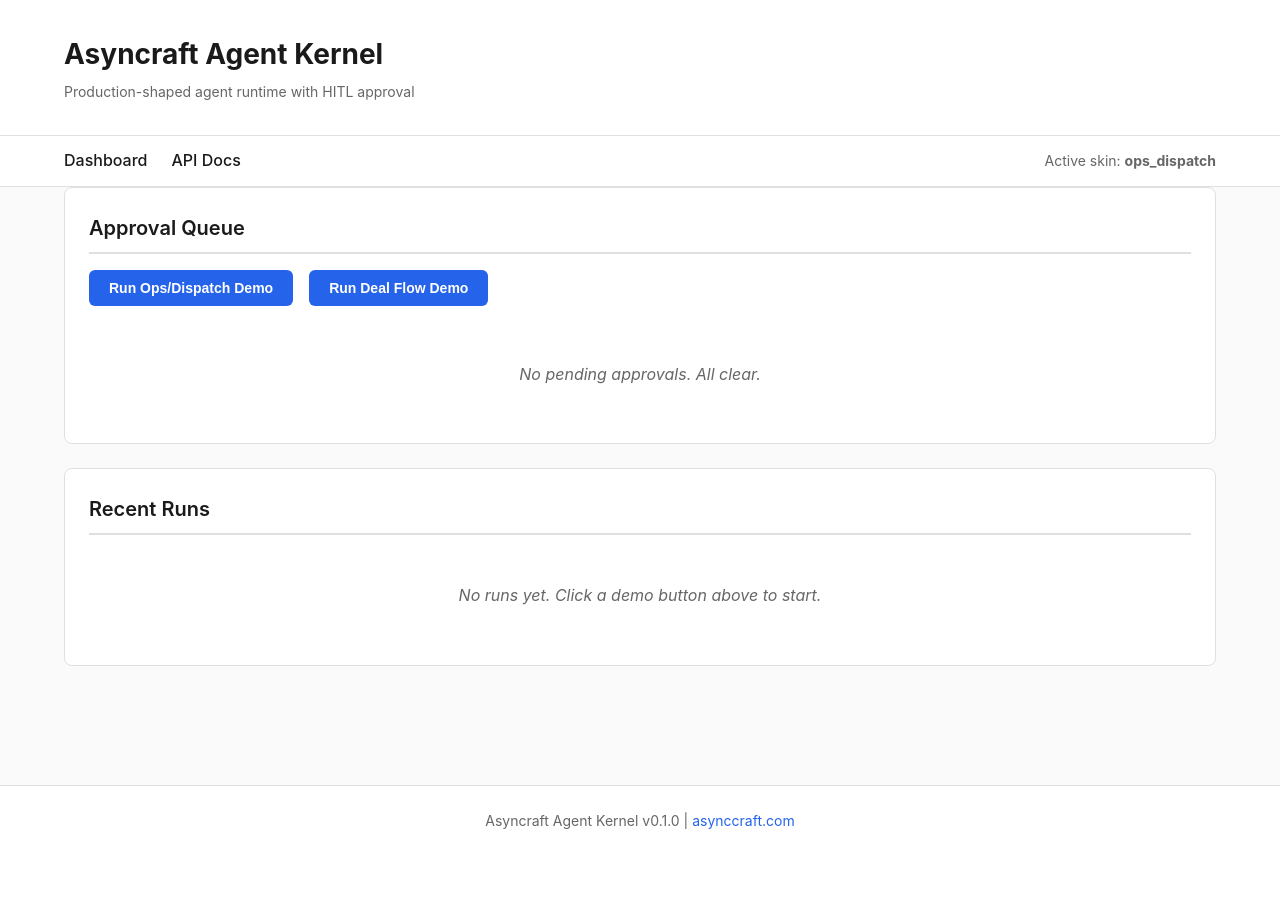
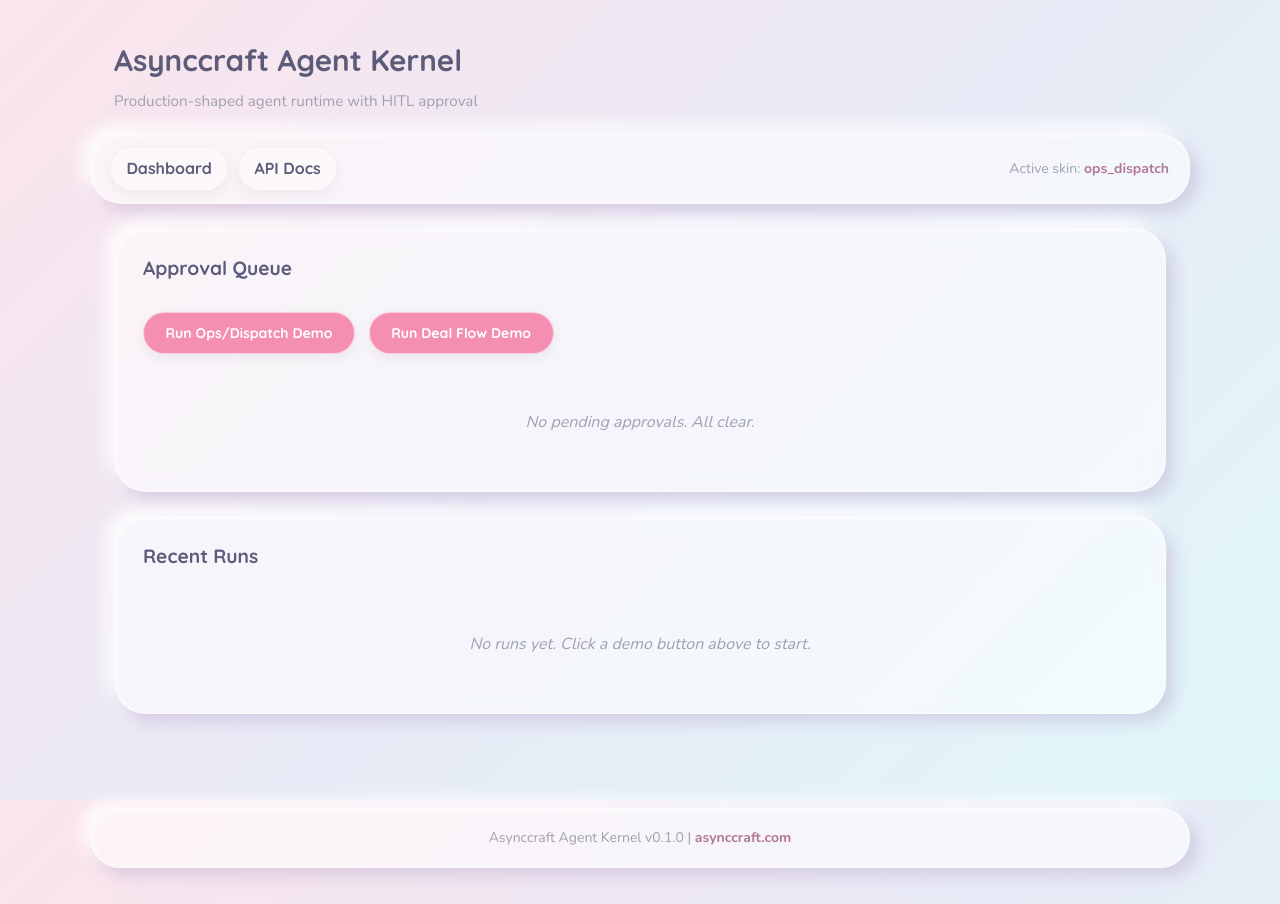
Before and after one commit to varindersingh83/asynccraft-agent-kernel, a FastAPI app: page / in a window 1280 px wide. Before the commit the page ends 829 px from the top, so only its background shows below. Run offline with FastAPI, Linux system fonts and the light colour scheme; data that the repository does not hold is empty; some libraries are stand-ins or nearby versions.

Commit message:
UI: apply claymorphism theme (Nunito/Quicksand)

```diff
--- a/asynccraft/ui/static/style.css
+++ b/asynccraft/ui/static/style.css
@@ -5,140 +7,179 @@
 }
 
 :root {
-    --bg: #fafafa;
-    --surface: #ffffff;
-    --border: #e0e0e0;
-    --text: #1a1a1a;
-    --text-secondary: #666;
-    --primary: #2563eb;
-    --success: #16a34a;
-    --danger: #dc2626;
-    --warning: #ea580c;
+    --page: linear-gradient(135deg, #fce4ec 0%, #e8eaf6 50%, #e0f7fa 100%);
+    --base: #fce4ec;
+    --fg: #5c5c7a;
+    --muted: color-mix(in srgb, #5c5c7a 58%, #ffffff 42%);
+
+    --accent: #f48fb1;
+    --accent-2: color-mix(in srgb, #f48fb1 55%, #5c5c7a 45%);
+    --accent-fg: #ffffff;
+    --accent-soft: color-mix(in srgb, #f48fb1 16%, transparent);
+
+    --surface: rgba(255, 255, 255, 0.55);
+    --surface-2: rgba(255, 255, 255, 0.35);
+
+    --radius: 32px;
+    --radius-sm: 16px;
+
+    --shadow: 8px 8px 16px rgba(180, 160, 200, 0.4), -8px -8px 16px rgba(255, 255, 255, 0.9), inset 2px 2px 4px rgba(255, 255, 255, 0.6);
+    --shadow-sm: 0 4px 14px rgba(17, 24, 39, 0.06);
+
+    --border: 1px solid rgba(255, 255, 255, 0.55);
+    --border-soft: 1px solid rgba(255, 255, 255, 0.35);
+
+    --font-body: "Nunito", system-ui, sans-serif;
+    --font-heading: "Quicksand", system-ui, sans-serif;
+
+    --success: #66bb6a;
+    --danger: #e57373;
+    --warning: #ffb74d;
 }
 
 body {
-    font-family: -apple-system, BlinkMacSystemFont, "Segoe UI", Roboto, sans-serif;
-    background: var(--bg);
-    color: var(--text);
+    font-family: var(--font-body);
+    background: var(--page);
+    background-attachment: fixed;
+    color: var(--fg);
     line-height: 1.6;
+    min-height: 100vh;
 }
 
 .container {
-    max-width: 1200px;
+    max-width: 1100px;
     margin: 0 auto;
     padding: 0 1.5rem;
 }
 
 header {
-    background: var(--surface);
-    border-bottom: 1px solid var(--border);
-    padding: 2rem 0;
+    padding: 2.25rem 0 1.25rem;
 }
 
 header h1 {
-    font-size: 1.75rem;
+    font-family: var(--font-heading);
+    font-size: 1.85rem;
     font-weight: 700;
-    margin-bottom: 0.25rem;
+    margin-bottom: 0.35rem;
+    color: var(--fg);
 }
 
 header .tagline {
-    color: var(--text-secondary);
-    font-size: 0.875rem;
+    color: var(--muted);
+    font-size: 0.95rem;
 }
 
 nav {
-    background: var(--surface);
-    border-bottom: 1px solid var(--border);
-    padding: 0.75rem 0;
-    position: sticky;
-    top: 0;
-    z-index: 100;
+    margin-bottom: 1.5rem;
 }
 
 nav .container {
     display: flex;
-    gap: 1.5rem;
+    gap: 0.75rem;
     align-items: center;
+    flex-wrap: wrap;
+    background: var(--surface);
+    border: var(--border);
+    border-radius: var(--radius);
+    box-shadow: var(--shadow);
+    padding: 0.85rem 1.25rem;
 }
 
 nav a {
-    color: var(--text);
+    color: var(--fg);
     text-decoration: none;
-    font-weight: 500;
+    font-weight: 700;
+    font-family: var(--font-heading);
+    padding: 0.45rem 0.9rem;
+    border-radius: 999px;
+    background: var(--surface-2);
+    border: var(--border-soft);
+    box-shadow: var(--shadow-sm);
+    transition: transform 0.15s ease, background 0.15s ease;
 }
 
 nav a:hover {
-    color: var(--primary);
+    background: var(--accent-soft);
+    color: var(--accent-2);
+    transform: translateY(-1px);
 }
 
 nav .skin-indicator {
     margin-left: auto;
     font-size: 0.875rem;
-    color: var(--text-secondary);
+    color: var(--muted);
+}
+
+nav .skin-indicator strong {
+    color: var(--accent-2);
 }
 
 main {
-    padding: 2rem 0;
-    min-height: calc(100vh - 250px);
+    padding: 0.5rem 0 2rem;
+    min-height: calc(100vh - 280px);
 }
 
 .section {
     background: var(--surface);
-    border: 1px solid var(--border);
-    border-radius: 8px;
-    padding: 1.5rem;
+    border: var(--border);
+    border-radius: var(--radius);
+    box-shadow: var(--shadow);
+    padding: 1.5rem 1.75rem;
     margin-bottom: 1.5rem;
+    backdrop-filter: blur(10px);
 }
 
 .section h2 {
-    font-size: 1.25rem;
-    font-weight: 600;
+    font-family: var(--font-heading);
+    font-size: 1.2rem;
+    font-weight: 700;
     margin-bottom: 1rem;
-    border-bottom: 2px solid var(--border);
-    padding-bottom: 0.5rem;
+    padding-bottom: 0.65rem;
+    border-bottom: var(--border-soft);
+    color: var(--fg);
 }
 
 .demo-controls {
     display: flex;
-    gap: 1rem;
+    gap: 0.85rem;
+    flex-wrap: wrap;
     margin-bottom: 1.5rem;
 }
 
-.btn-primary, .btn-approve, .btn-reject {
-    padding: 0.625rem 1.25rem;
-    border: none;
-    border-radius: 6px;
-    font-weight: 600;
+.btn-primary,
+.btn-approve,
+.btn-reject {
+    padding: 0.7rem 1.35rem;
+    border: var(--border);
+    border-radius: 999px;
+    font-family: var(--font-heading);
+    font-weight: 700;
     cursor: pointer;
     font-size: 0.875rem;
-    transition: all 0.2s;
+    box-shadow: var(--shadow-sm);
+    transition: transform 0.15s ease, filter 0.15s ease;
+}
+
+.btn-primary:hover,
+.btn-approve:hover,
+.btn-reject:hover {
+    transform: translateY(-1px);
+    filter: brightness(1.03);
 }
 
 .btn-primary {
-    background: var(--primary);
-    color: white;
-}
-
-.btn-primary:hover {
-    background: #1d4ed8;
+    background: var(--accent);
+    color: var(--accent-fg);
 }
 
 .btn-approve {
     background: var(--success);
-    color: white;
-}
-
-.btn-approve:hover {
-    background: #15803d;
+    color: #fff;
 }
 
 .btn-reject {
     background: var(--danger);
-    color: white;
-}
-
-.btn-reject:hover {
-    background: #b91c1c;
+    color: #fff;
 }
 
 .approval-list {
@@ -192,39 +236,47 @@ main {
 
 .approval-details summary {
     cursor: pointer;
-    color: var(--primary);
-    font-weight: 500;
+    color: var(--accent-2);
+    font-weight: 700;
 }
 
 .approval-details pre {
     margin-top: 0.5rem;
-    background: var(--surface);
-    padding: 0.75rem;
-    border-radius: 4px;
+    background: rgba(255, 255, 255, 0.65);
+    border: var(--border-soft);
+    padding: 0.85rem;
+    border-radius: var(--radius-sm);
     overflow-x: auto;
     font-size: 0.8125rem;
+    box-shadow: inset 2px 2px 4px rgba(255, 255, 255, 0.5);
 }
 
 .approval-actions {
     display: flex;
     gap: 1rem;
+    flex-wrap: wrap;
 }
 
 .approval-actions form {
     display: flex;
     gap: 0.5rem;
     align-items: center;
+    flex-wrap: wrap;
 }
 
 .approval-actions input[type="text"] {
-    padding: 0.5rem;
-    border: 1px solid var(--border);
-    border-radius: 4px;
+    padding: 0.55rem 0.85rem;
+    border: var(--border);
+    border-radius: 999px;
     font-size: 0.875rem;
+    font-family: var(--font-body);
+    background: rgba(255, 255, 255, 0.7);
+    color: var(--fg);
+    box-shadow: var(--shadow-sm);
 }
 
 .empty-state {
-    color: var(--text-secondary);
+    color: var(--muted);
     text-align: center;
     padding: 2rem;
     font-style: italic;
@@ -281,22 +340,29 @@ main {
 }
 
 .status-waiting_approval {
-    color: var(--primary);
+    color: var(--accent-2);
 }
 
 footer {
-    background: var(--surface);
-    border-top: 1px solid var(--border);
-    padding: 1.5rem 0;
-    margin-top: 3rem;
+    padding: 1.75rem 0 2.25rem;
+    margin-top: 2rem;
     text-align: center;
-    color: var(--text-secondary);
+    color: var(--muted);
     font-size: 0.875rem;
 }
 
+footer .container {
+    background: var(--surface);
+    border: var(--border);
+    border-radius: var(--radius);
+    box-shadow: var(--shadow);
+    padding: 1.1rem 1.25rem;
+}
+
 footer a {
-    color: var(--primary);
+    color: var(--accent-2);
     text-decoration: none;
+    font-weight: 700;
 }
 
 footer a:hover {
--- a/asynccraft/ui/templates/base.html
+++ b/asynccraft/ui/templates/base.html
@@ -3,14 +3,17 @@
 <head>
     <meta charset="UTF-8">
     <meta name="viewport" content="width=device-width, initial-scale=1.0">
-    <title>{% block title %}Asyncraft Agent Kernel{% endblock %}</title>
+    <title>{% block title %}Asynccraft Agent Kernel{% endblock %}</title>
+    <link rel="preconnect" href="https://fonts.googleapis.com">
+    <link rel="preconnect" href="https://fonts.gstatic.com" crossorigin>
+    <link href="https://fonts.googleapis.com/css2?family=Nunito:wght@400;600;700&family=Quicksand:wght@500;600;700&display=swap" rel="stylesheet">
     <script src="https://unpkg.com/htmx.org@1.9.10"></script>
     <link rel="stylesheet" href="/static/style.css">
 </head>
 <body>
     <header>
         <div class="container">
-            <h1>Asyncraft Agent Kernel</h1>
+            <h1>Asynccraft Agent Kernel</h1>
             <p class="tagline">Production-shaped agent runtime with HITL approval</p>
         </div>
     </header>
@@ -29,7 +32,7 @@
 
     <footer>
         <div class="container">
-            <p>Asyncraft Agent Kernel v0.1.0 | <a href="https://asynccraft.com" target="_blank">asynccraft.com</a></p>
+            <p>Asynccraft Agent Kernel v0.1.0 | <a href="https://asynccraft.com/" target="_blank">asynccraft.com</a></p>
         </div>
     </footer>
 </body>
```
Also changed, not shown: other parts of asynccraft/ui/static/style.css (+37 -25 lines).
